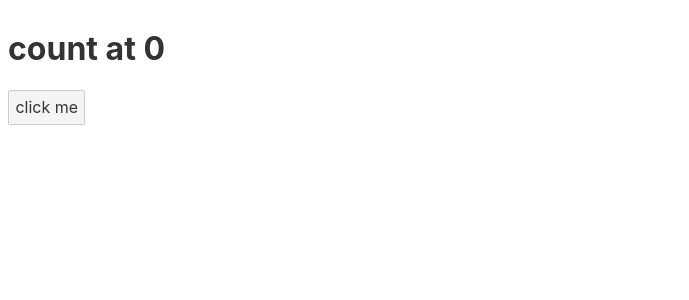
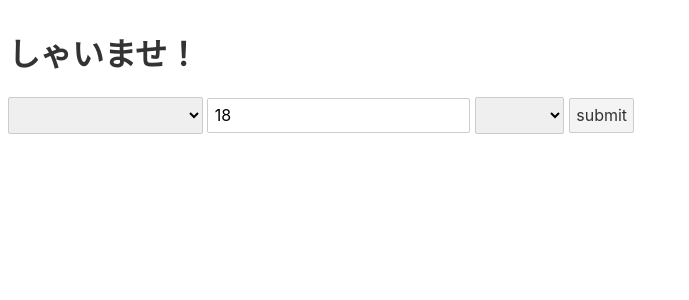
Before and after one commit to MrPicklePinosaur/intel-frontend, a Svelte app: page / in a window 1280 px wide. Shown: the top 300 px of the page, without its empty margins (0-689 px from the left). Built offline with nearby package versions, Linux system fonts and the light colour scheme.

Commit message:
routes + form

```diff
--- a/src/App.svelte
+++ b/src/App.svelte
@@ -1,15 +1,23 @@
 
 <script lang="ts">
-    let count = 0;
-    function incCount() {
-        ++count;
-    }
+    import { Router, Link, Route } from 'svelte-routing';
+    import Home from './pages/Home.svelte';
+    import About from './pages/About.svelte';
+
+    export let url = '';
 </script>
 
 <main>
-	<h1>count at {count}</h1>
-    <button on:click={incCount}>click me</button>
+    <Router url="{url}">
+        <div>
+            <Route path="/" component="{Home}" />
+            <Route path="/about" component="{About}" />
+        </div>
+    </Router>
 </main>
 
-<style>
+<style global lang="postcss">
+    /* @tailwind base; */
+    /* @tailwind components; */
+    /* @tailwind utilities; */
 </style>
--- /dev/null
+++ b/src/components/InfoForm.svelte
@@ -0,0 +1,49 @@
+
+<script lang="ts">
+
+type FormDisplay = {
+    id: number,
+    display: string
+}
+
+let fosOptions: FormDisplay[] = [
+    { id: 1, display: 'Computer Science'},
+    { id: 2, display: 'Applied Mathematics'},
+];
+let genderOptions: FormDisplay[] = [
+    { id: 1, display: 'Male'},
+    { id: 2, display: 'Female'},
+    { id: 3, display: 'Other'},
+]
+
+// bindings for form inputs
+let formFos: number = -1;
+let formAge: number = 18;
+let formGender: number = -1;
+
+function submitForm() {
+}
+</script>
+
+<form on:submit|preventDefault="{submitForm}">
+    <select bind:value="{formFos}">
+        <option hidden disabled selected value>select</option>
+        {#each fosOptions as option}
+            <option value="{option.id}">{option.display}</option>
+        {/each}
+    </select>
+
+    <input type="number" bind:value="{formAge}">
+
+    <select bind:value="{formGender}">
+        <option hidden disabled selected value>select</option>
+        {#each genderOptions as option}
+            <option value="{option.id}">{option.display}</option>
+        {/each}
+    </select>
+
+    <button type="submit">submit</button>
+</form>
+
+<style global lang="postcss">
+</style>
--- /dev/null
+++ b/src/pages/About.svelte
@@ -0,0 +1,10 @@
+
+<script lang="ts">
+</script>
+
+<div>
+	<h1>about</h1>
+</div>
+
+<style global lang="postcss">
+</style>
--- /dev/null
+++ b/src/pages/Home.svelte
@@ -0,0 +1,12 @@
+
+<script lang="ts">
+    import InfoForm from '../components/InfoForm.svelte';
+</script>
+
+<div>
+	<h1>しゃいませ！</h1>
+    <InfoForm />
+</div>
+
+<style global lang="postcss">
+</style>
```
Also changed, not shown: package.json (+7 -6 lines), src/components/Nav.svelte (added), 1 other file (tests, documents, lock files or other folders).
